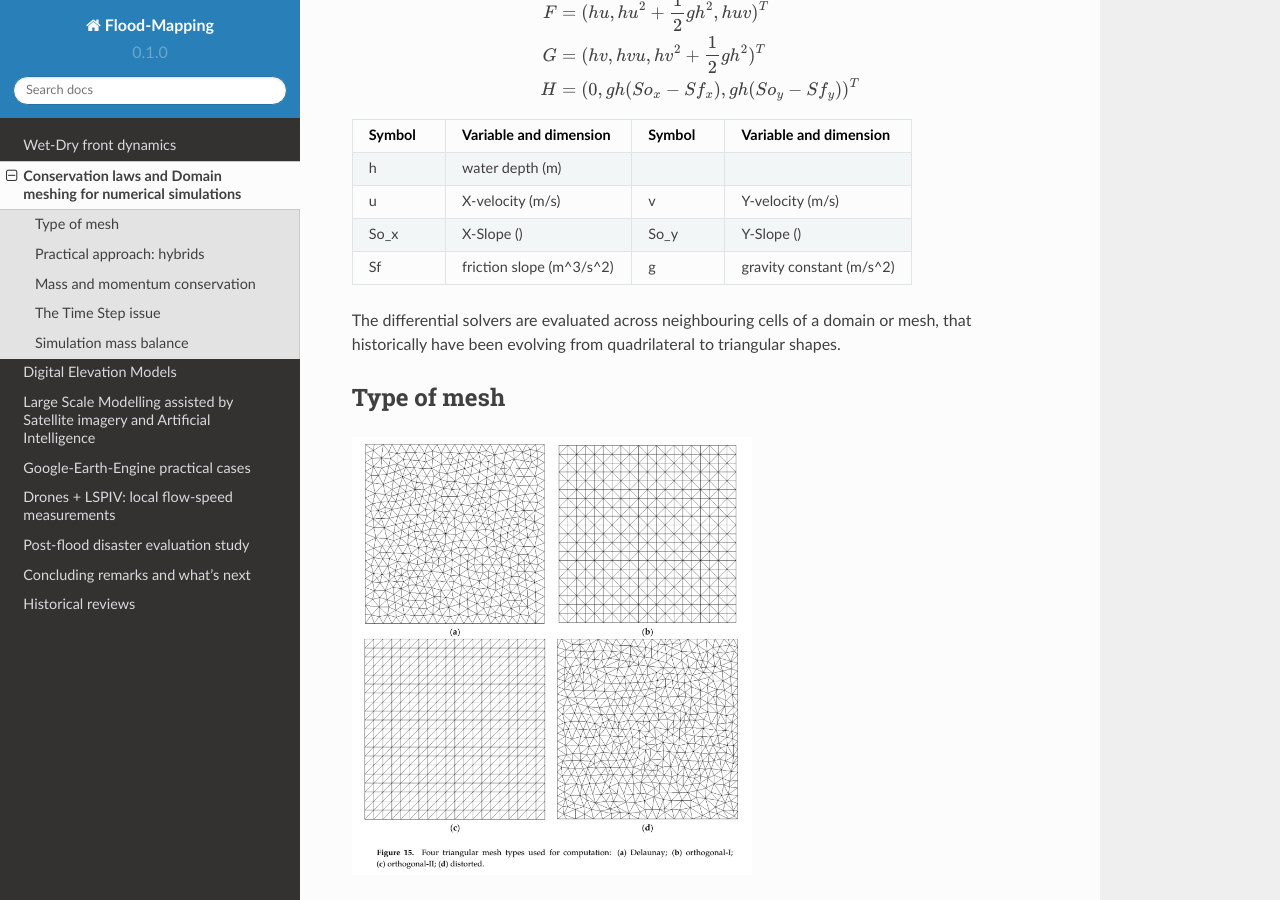
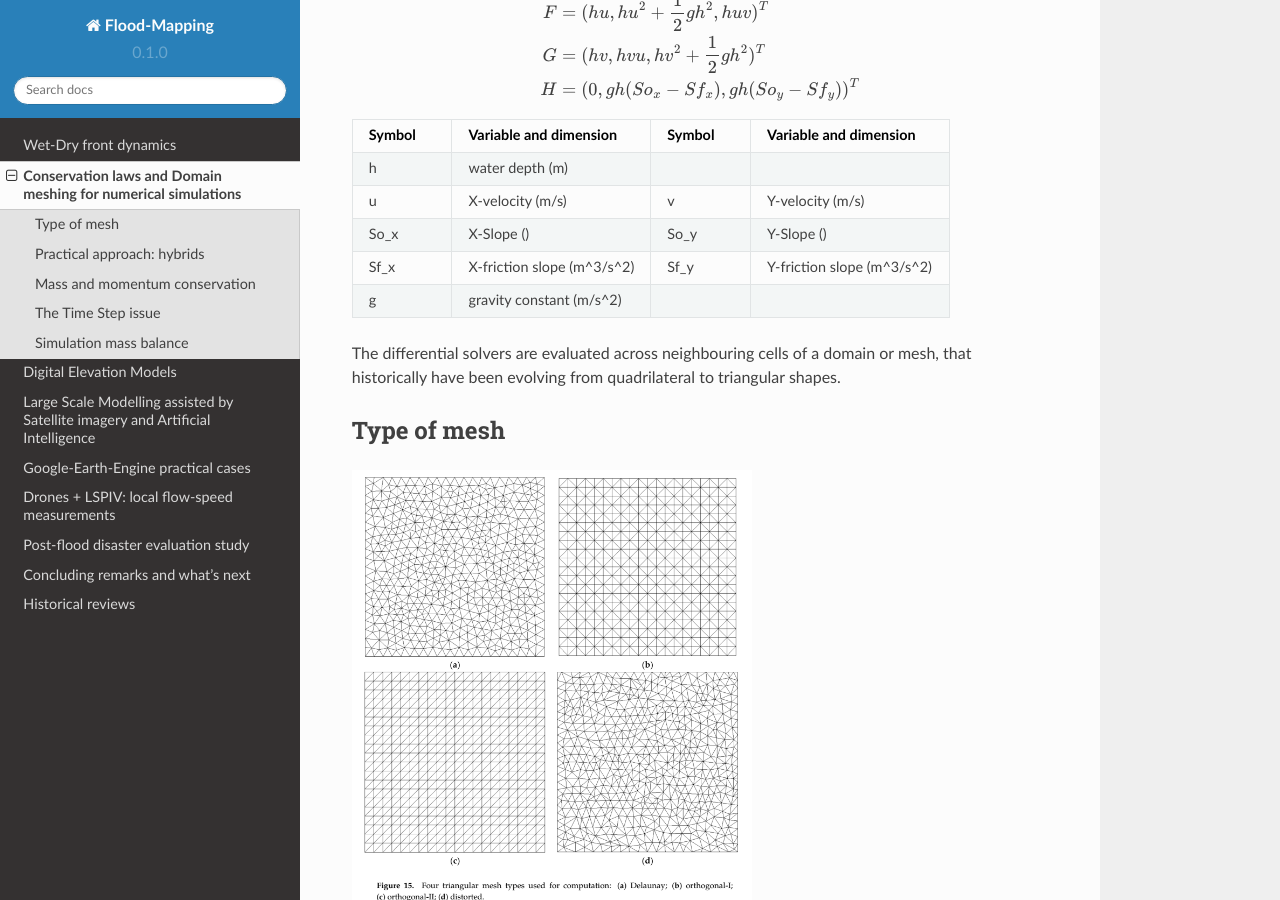
Before and after one commit to ivillamadrid/FloodMapping, a Sphinx documentation site: the page built from docs/source/claws.rst, in a window 1280 px wide and 900 px high, scrolled down 458 px. Built offline with Sphinx 7.4.7 and the Read the Docs theme 2.0.0, drawn with Linux system fonts in a browser that asks for light colours.

Commit message:
Update claws.rst

```diff
--- a/docs/source/claws.rst
+++ b/docs/source/claws.rst
@@ -41,10 +41,14 @@ Where U is the vector of conservative variables, F and G are flows in X and Y di
      - X-Slope ()
      - So_y
      - Y-Slope ()
-   * - Sf
-     - friction slope (m^3/s^2)
-     - g
+   * - Sf_x
+     - X-friction slope (m^3/s^2)
+     - Sf_y
+     - Y-friction slope (m^3/s^2)
+   * - g
      - gravity constant (m/s^2)
+     -
+     -
 
 
 The differential solvers are evaluated across neighbouring cells of a domain or mesh, that historically have been evolving from quadrilateral to triangular shapes.
```
